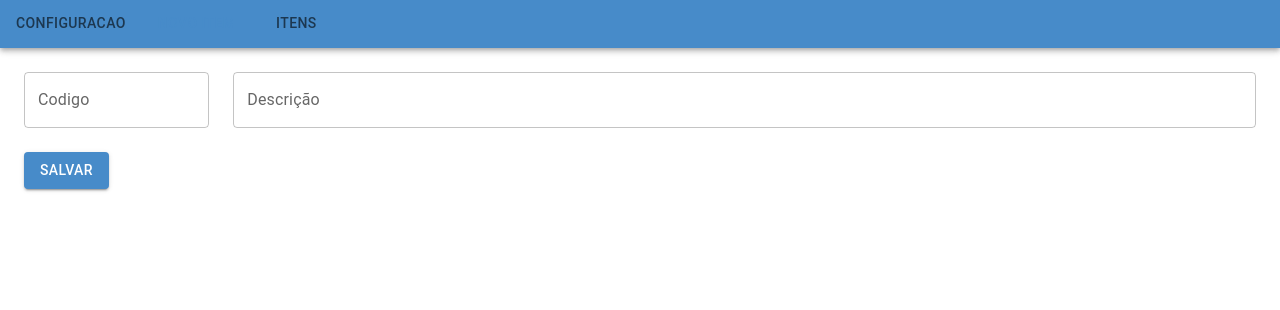
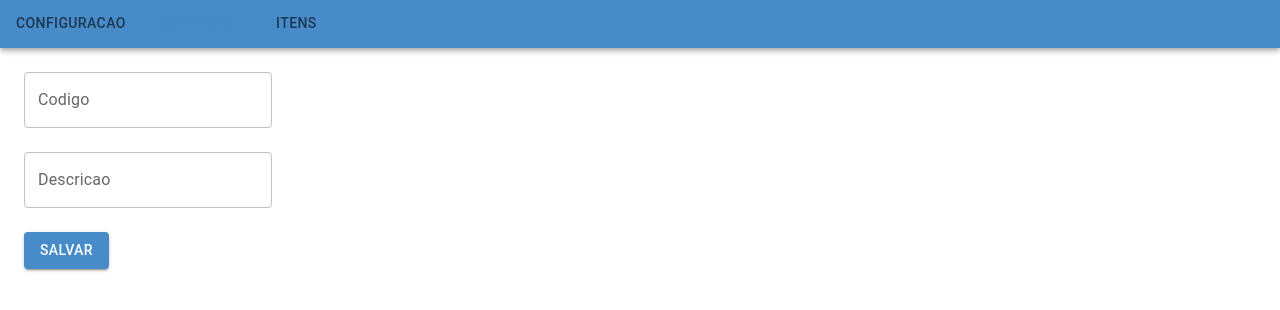
Before and after one commit to BiancaShizuka/treinamento-react1, a React (Create React App) app: page / in a window 1280 px wide. Both pictures are taken after a click on the tab "NOVO ITEM". Shown: the top 310 px of the page. Built offline with nearby package versions, Linux system fonts and the light colour scheme; the HTML template or start-up script is replaced by a standard one.

Commit message:
adicionando final form itemForm

```diff
--- a/package.json
+++ b/package.json
@@ -9,8 +9,10 @@
     "@testing-library/jest-dom": "^5.16.1",
     "@testing-library/react": "^12.1.2",
     "@testing-library/user-event": "^13.5.0",
+    "final-form": "^4.20.6",
     "react": "^17.0.2",
     "react-dom": "^17.0.2",
+    "react-final-form": "^6.5.7",
     "react-scripts": "5.0.0",
     "web-vitals": "^2.1.3"
   },
--- a/src/Containers/Configuration.js
+++ b/src/Containers/Configuration.js
@@ -2,18 +2,21 @@ import React,{useState} from 'react'
 
 import {ThemeProvider,createTheme} from '@mui/material/styles';
 import {Button,TextField,FormControlLabel,Switch,Grid,FormControl, Typography} from '@mui/material';
+import { Field, Form } from 'react-final-form';
 
 function Configuration(){
-    const [usuario,setUsuario]=useState('');
-    const [email,setEmail]=useState('');
-    const [receberNotificacoes,setReceberNotificacoes]=useState('');
+    const [formState,setFormState]=useState({usuario:"",email:"",receberNotificacoes:""})
+    const setUsuario = value => setFormState(formState => ({...formState, usuario:value}));
+    const setEmail = value => setFormState(formState => ({...formState, email:value}));
+    const setReceberNotificacoes = value => setFormState(formState => ({...formState,receberNotificacoes: value}));
+
     return (
         <Grid container spacing={3}>
           <Grid item xs={12}>
             <TextField
               fullWidth
               label="Usuário"
-              value={usuario}
+              value={formState.usuario}
               onChange={ev => setUsuario(ev.target.value)}/>
           </Grid>
 
@@ -21,14 +24,14 @@ function Configuration(){
               <TextField
                 fullWidth
                 label="E-mail"
-                value={email}
+                value={formState.email}
                 onChange={ev => setEmail(ev.target.value)}/>
           </Grid>
 
           <Grid item xs={12} sm={2}>
             <FormControlLabel
               control={<Switch
-                checked={receberNotificacoes}
+                checked={formState.receberNotificacoes}
                 onChange={ev =>setReceberNotificacoes(ev.target.checked)}
               />}
               label="Receber Notificações"/>
@@ -40,10 +43,10 @@ function Configuration(){
               </FormControl>
           </Grid>
           <Grid item xs={12}>
-            <Typography variant="subtitle1">Usuário: {usuario}</Typography>
+            <Typography variant="subtitle1">Usuário: {formState.usuario}</Typography>
           </Grid>
           <Grid item xs={12}>
-            <Typography variant="subtitle1">Email: {email} ({receberNotificacoes ? "Receber notificações" :
+            <Typography variant="subtitle1">Email: {formState.email} ({formState.receberNotificacoes ? "Receber notificações" :
             "Não receber notificações"})</Typography>
           </Grid>
         </Grid>
--- a/src/Containers/ItemForm.js
+++ b/src/Containers/ItemForm.js
@@ -1,33 +1,45 @@
-import { Button, FormControl, Grid, TextField } from '@mui/material';
-import React,{useState} from 'react'
+import { Button, FormControl, Grid} from '@mui/material';
+import Textfield from '../TextField';
+import React from 'react'
+import { Field, Form } from 'react-final-form';
 
 function ItemForm(props){
-    const [codigo,setCodigo]=useState('');
-    const [descricao,setDescricao]=useState('');
 
-    function adicionarItem(){
-        props.itens.push({id: props.id,codigo:codigo,descricao:descricao})
+    const validate = formValues =>{
+        const error={}
+        if(!formValues.codigo){
+            error.codigo="Campo obrigatório";
+        }
+        if(!formValues.descricao || formValues.descricao.length <3){
+            error.descricao="Descrição com mais de 2 digitos";
+        }
+        return error;
+    }
+    const onSubmit = formValues => {
+        props.itens.push({id: props.id,codigo: formValues.codigo,descricao: formValues.descricao})
         props.setId(props.id+1);
         console.log(props.itens);
-        setCodigo('');
-        setDescricao('');
+        alert(`${formValues.codigo} ${formValues.descricao}`);
     }
 
     return (
+        <Form onSubmit={onSubmit} validate={validate}>
+            {formProps => (<form onSubmit={formProps.handleSubmit}>
                 <Grid container spacing={3}>
-            <Grid item xs={12} sm={2}>
-                <TextField fullWidth label="Codigo" value={codigo} onChange={e=> setCodigo(e.target.value)}/>
+                    <Grid item xs={12} >
+                        <Field name="codigo" label="Codigo" component={Textfield} fullWidth />
                     </Grid>
-            <Grid  item xs={12} sm={10}>
-                <TextField fullWidth label="Descrição" value={descricao} onChange={e => setDescricao(e.target.value)}/>
+                    <Grid  item xs={12}>
+                        <Field name="descricao" label="Descricao" component={Textfield} fullWidth/>
                     </Grid>
-
                     <Grid item>
                         <FormControl>
-                    <Button variant="contained" color="primary" onClick={adicionarItem}>Salvar</Button>
+                            <Button type="submit" variant="contained" color="primary">Salvar</Button>
                         </FormControl>
                     </Grid>
                 </Grid>
+            </form>)}
+        </Form>
     );
 }
 export default ItemForm;
--- /dev/null
+++ b/src/TextField.js
@@ -0,0 +1,13 @@
+import { TextField } from '@mui/material';
+function Textfield(props){
+    const errorMessage= props.meta.error;
+    const shoudShowError= !!errorMessage && props.meta.touched;
+
+    const value = props.input.value;
+    const onChange= ev => props.input.onChange(ev.target.value);
+    return <>
+        <TextField label={props.label} value={value} onChange={onChange} {...props.input}/>
+        {shoudShowError && errorMessage}
+    </>
+}
+export default Textfield;
```
Also changed, not shown: 1 other file (tests, documents, lock files or other folders). Lines whose indentation alone changed are shown as unchanged.
